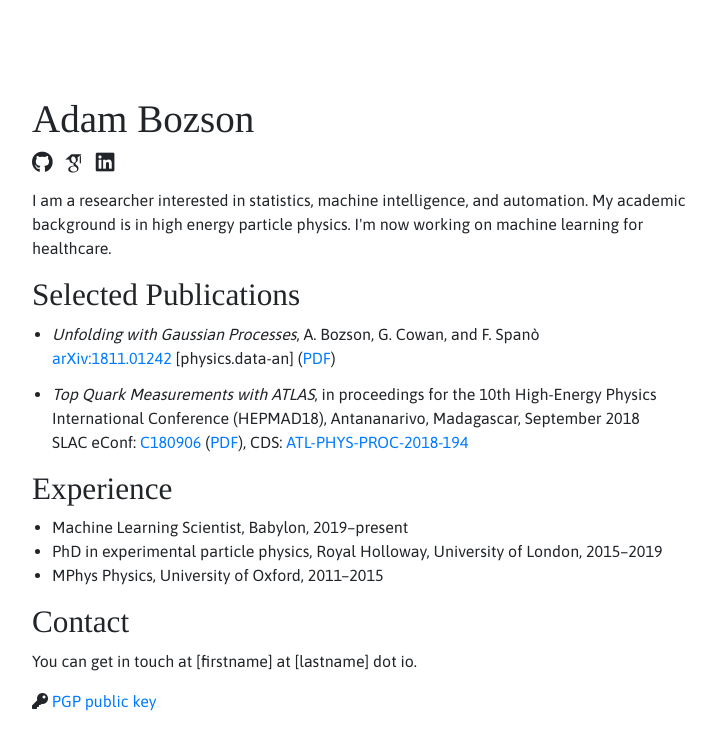
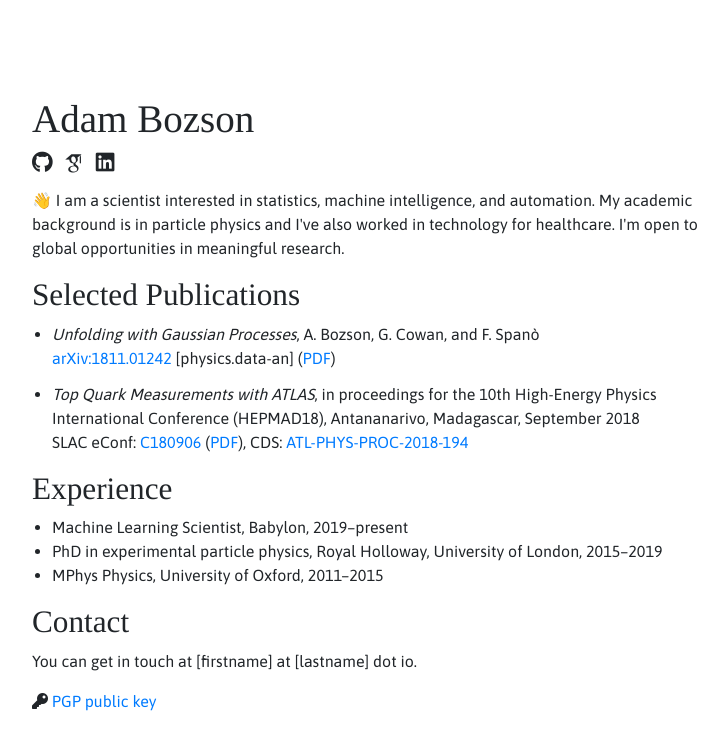
Before and after one commit to adambozson/adambozson.github.io, a website: page index.html in a window 1280 px wide. Shown: the whole page, without its empty margins (263-991 px from the left). Drawn offline with Linux system fonts and the light colour scheme; files whose address does not match are found by name; a web font is replaced by a local one.

Commit message:
New profile

```diff
--- a/index.html
+++ b/index.html
@@ -20,9 +20,9 @@
           <a class="fab fa-linkedin fa-lg" href="https://www.linkedin.com/in/adambozson/" title="LinkedIn"></a>
         </span>
         <p>
-          I am a researcher interested in statistics, machine intelligence, and automation.
-          My academic background is in high energy particle physics.
-          I'm now working on machine learning for healthcare.
+          👋 I am a scientist interested in statistics, machine intelligence, and automation.
+          My academic background is in particle physics and I've also worked in technology for healthcare.
+          I'm open to global opportunities in meaningful research.
         </p>
 
         <h2 id="publications">Selected Publications</h2>
```
